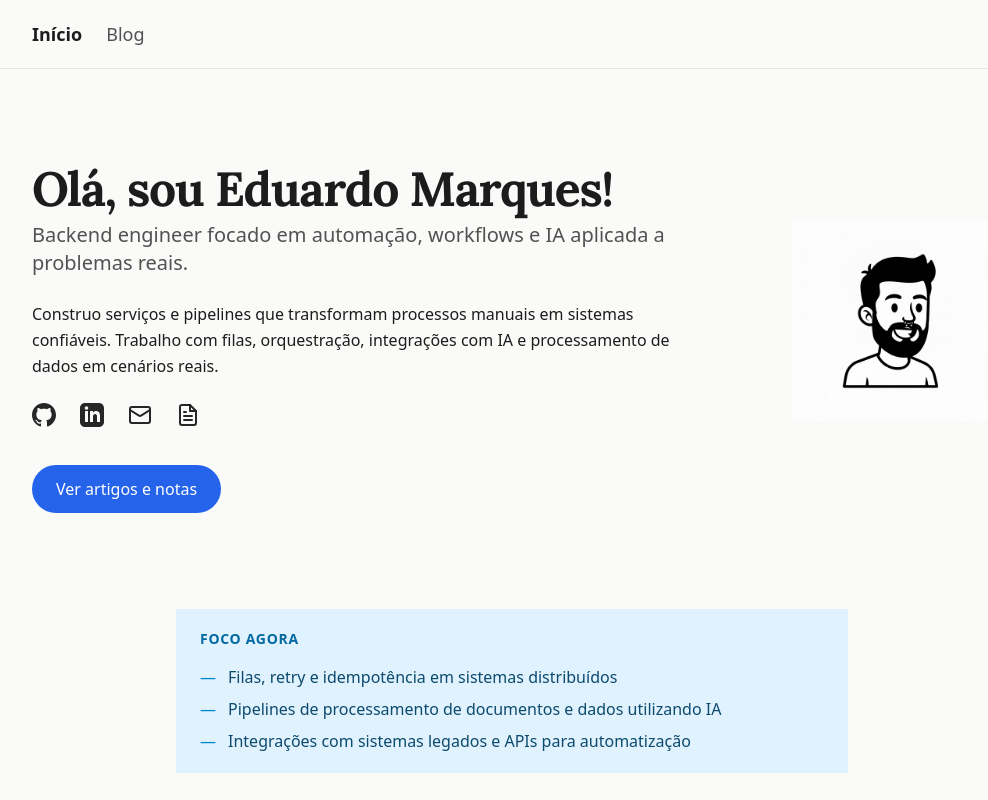
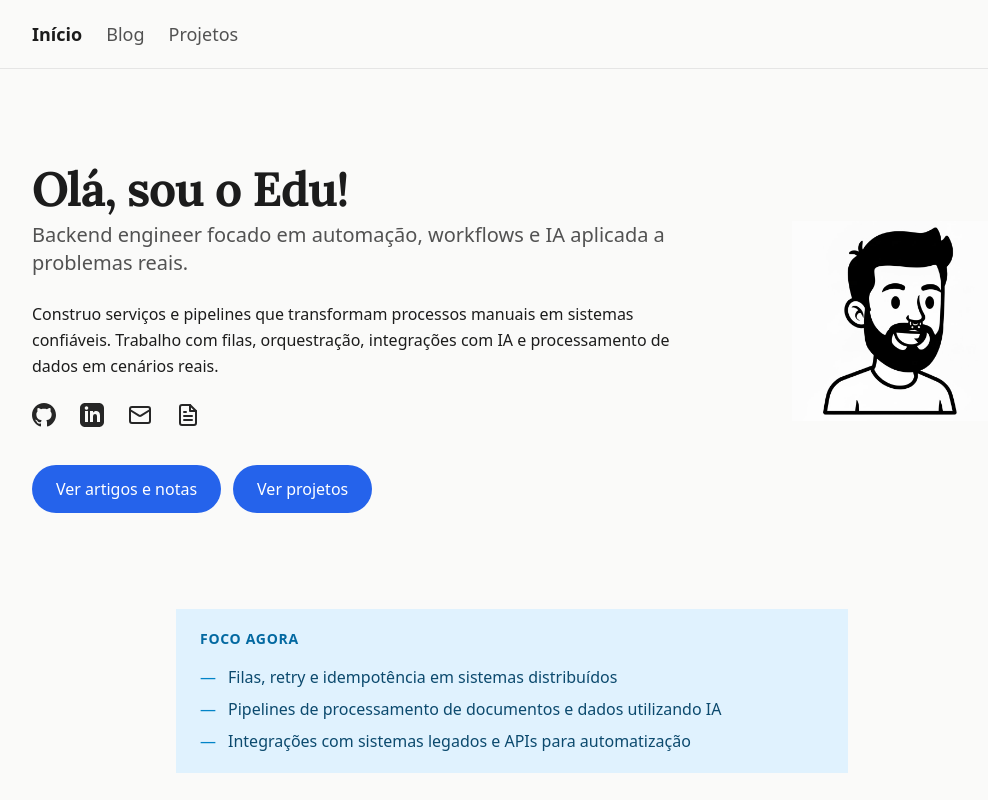
Before and after one commit to eedumarquess/my-portfolio, a Next.js app: page / in a window 1280 px wide. Shown: the top 800 px of the page, without its empty margins (128-1116 px from the left). Built offline with nearby package versions, Linux system fonts and the light colour scheme.

Commit message:
feat: adiciona link Projetos no header e botÃ£o na home

```diff
--- a/src/app/page.tsx
+++ b/src/app/page.tsx
@@ -13,11 +13,11 @@ export default function Home() {
           className="font-serif text-4xl font-bold tracking-tight text-[var(--foreground)] md:text-5xl"
           style={{ fontFamily: "var(--font-lora), serif" }}
         >
-          Olá, sou Eduardo Marques!
+          Olá, sou o Edu!
         </h1>
         {/* Linha 2: descrição à esquerda, ícone à direita (ícone ao lado da descrição) */}
         <div className="mt-2 flex flex-col gap-8 md:flex-row md:items-start md:justify-between md:gap-12">
-          <div className="flex max-w-2xl flex-col gap-6">
+          <div className="flex max-w-2xl flex-col gap-6 text-justify md:text-left">
             <p className="text-lg text-[var(--foreground-muted)] md:text-xl">
               Backend engineer focado em automação, workflows e IA aplicada a
               problemas reais.
@@ -28,22 +28,28 @@ export default function Home() {
               com IA e processamento de dados em cenários reais.
             </p>
             <HomeLinks />
-            <div className="pt-2">
+            <div className="flex flex-wrap gap-3 pt-2">
               <Link
                 href="/blog"
-                className="inline-block rounded-full bg-[var(--accent)] px-6 py-3 text-base font-medium text-white hover:bg-[var(--accent-hover)] transition-colors"
+                className="inline-block rounded-full bg-[var(--accent)] px-6 py-3 text-base font-medium text-white transition-colors hover:bg-[var(--accent-hover)]"
               >
                 Ver artigos e notas
               </Link>
+              <Link
+                href="/projetos"
+                className="inline-block rounded-full bg-[var(--accent)] px-6 py-3 text-base font-medium text-white transition-colors hover:bg-[var(--accent-hover)]"
+              >
+                Ver projetos
+              </Link>
             </div>
           </div>
-          <div className="shrink-0 self-start">
+          <div className="relative mx-auto h-[160px] w-[160px] shrink-0 overflow-hidden md:mx-0 md:h-[200px] md:w-[200px]">
             <Image
               src="/hero-avatar.png"
               alt=""
               width={200}
               height={200}
-              className="h-auto w-[160px] md:w-[200px]"
+              className="h-full w-full scale-[1.4] object-cover object-center"
               priority
             />
           </div>
--- a/src/components/Header.tsx
+++ b/src/components/Header.tsx
@@ -16,6 +16,12 @@ export function Header() {
         >
           Blog
         </Link>
+        <Link
+          href="/projetos"
+          className="text-lg text-[var(--foreground-muted)] hover:text-[var(--accent)] transition-colors"
+        >
+          Projetos
+        </Link>
       </nav>
     </header>
   );
```
